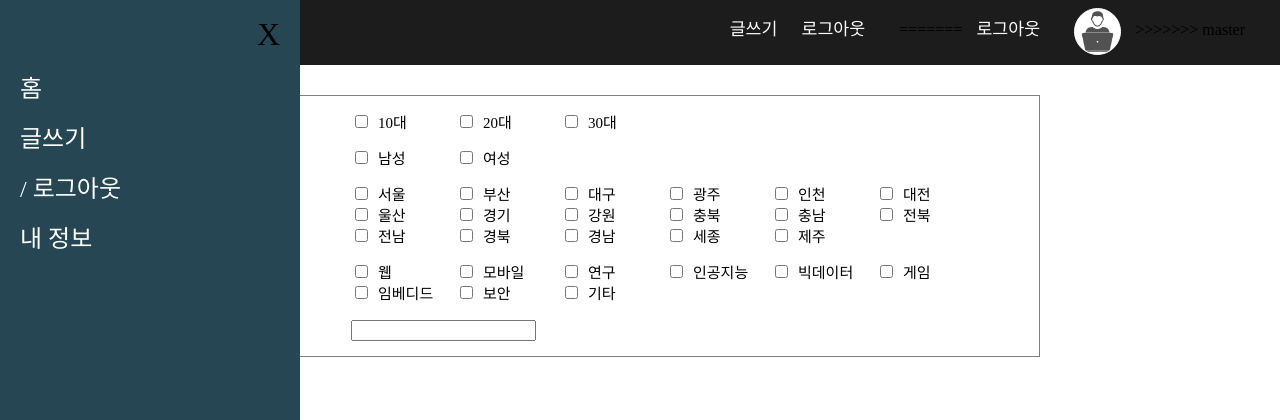
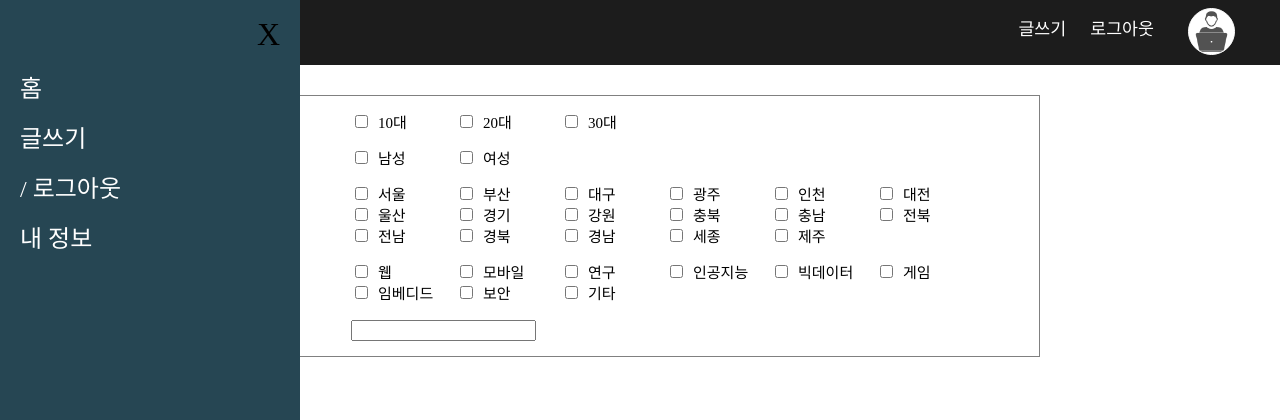
Before and after one commit to zeeyon/CompeteValue, a Django app: page /1 in a window 1280 px wide. Shown: the top 420 px of the page. Run offline with Django 3.2, Linux system fonts and the light colour scheme; the visitor is signed in with stand-in values (Sample User, id 1); data that the repository does not hold is empty; some libraries are stand-ins or nearby versions; some web fonts are replaced.

Commit message:
hot fix
hot fix

```diff
--- a/likecompetition/likecompetition/templates/base.html
+++ b/likecompetition/likecompetition/templates/base.html
@@ -29,7 +29,7 @@
 					<li class="header_user">
 						<a>
 							{{ user.nickname }}
-							<!-- <img id="user_image" src="/static/images/header_user_image.png"> -->
+							<img id="user_image" src="/static/images/header_user_image.png">
 						</a>
 						<div class="user_dropdown">
 							<ul>
@@ -40,25 +40,6 @@
 							</ul>
 						</div>
 					</li>
-=======
-						<li>
-							<a href="{% url 'logout' %}">로그아웃</a>
-						</li>
-						<li class="header_user">
-							<a>
-								{{ user.nickname }}
-								<img id="user_image" src="/static/images/header_user_image.png">
-							</a>
-							<div class="user_dropdown">
-								<ul>
-									<li><a href="{% url 'mypage' %}">내 정보</a></li>
-									<li><a href="#">쪽지</a></li>
-									<li><a href="{% url 'scrap_list' %}">내 스크랩</a></li>
-									<li><a href="#">내 글</a></li>
-								</ul>
-							</div>
-						</li>
->>>>>>> master
 					{% else %}
 					<li>
 						<a href="{% url 'signup' %}">회원가입</a>
```
